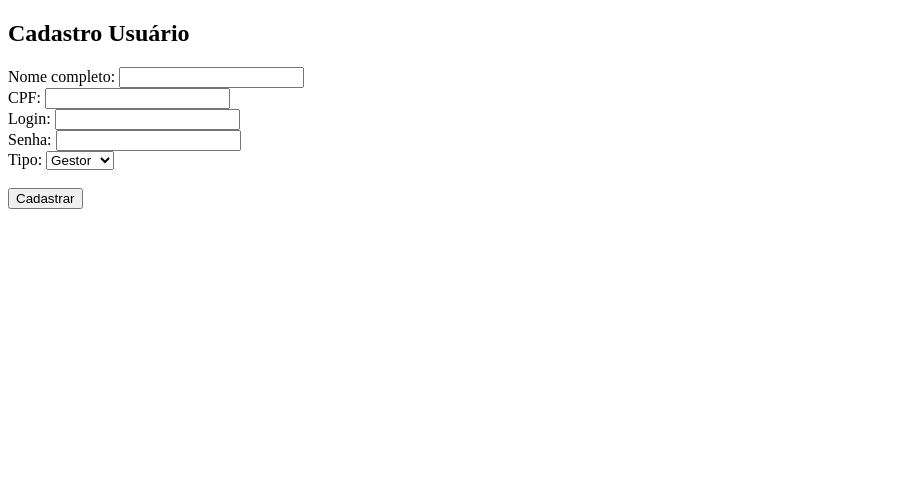
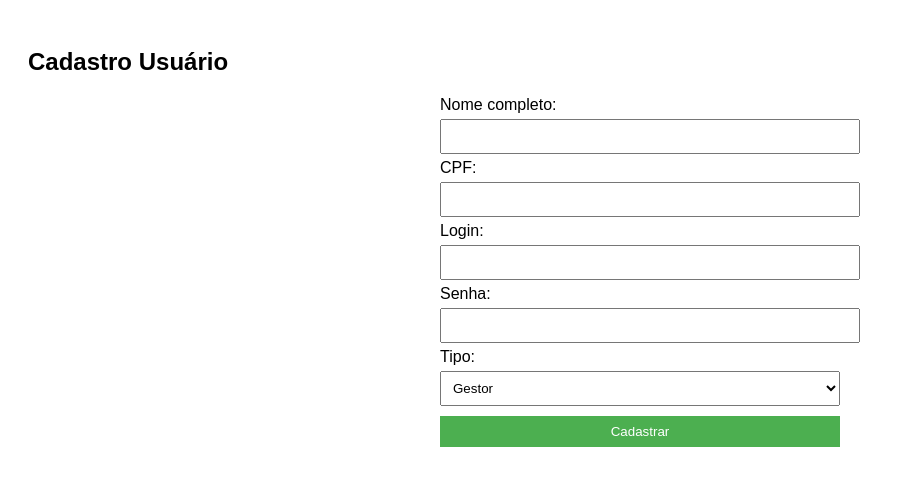
Before and after one commit to 12212cmt/sistema-escala-gbm, a plain HTML site: page index.html in a window 1280 px wide. Shown: the whole page, without its empty margins (0-915 px from the left). Drawn offline with Linux system fonts and the light colour scheme.

Commit message:
Update index.html

```diff
--- a/index.html
+++ b/index.html
@@ -1,26 +1,45 @@
 <!DOCTYPE html>
-<html>
+<html lang="pt-BR">
 <head>
-  <title>Cadastro</title>
+  <meta charset="UTF-8">
+  <title>Cadastro Usuário - Escala BC</title>
+  <style>
+    body { font-family: Arial, sans-serif; padding: 20px; }
+    form { max-width: 400px; margin: auto; }
+    input, select, button { width: 100%; margin: 5px 0; padding: 8px; }
+    button { background-color: #4CAF50; color: white; border: none; cursor: pointer; }
+    button:hover { background-color: #45a049; }
+  </style>
 </head>
 <body>
   <h2>Cadastro Usuário</h2>
   <form id="cadastroForm">
-    Nome completo: <input type="text" name="nome" required><br>
-    CPF: <input type="text" name="cpf" required><br>
-    Login: <input type="text" name="login" required><br>
-    Senha: <input type="password" name="senha" required><br>
-    Tipo:
+    <label>Nome completo:</label>
+    <input type="text" name="nome" required>
+
+    <label>CPF:</label>
+    <input type="text" name="cpf" required>
+
+    <label>Login:</label>
+    <input type="text" name="login" required>
+
+    <label>Senha:</label>
+    <input type="password" name="senha" required>
+
+    <label>Tipo:</label>
     <select name="tipo" required>
       <option value="Gestor">Gestor</option>
       <option value="Usuário">Usuário</option>
-    </select><br><br>
+    </select>
+
     <button type="submit">Cadastrar</button>
   </form>
 
   <script>
     const form = document.getElementById('cadastroForm');
-    form.addEventListener('submit', function(e){
+    const SCRIPT_URL = "https://script.google.com/macros/s/AKfycbzs_yugkefNKWSRVlc6SdgUC6Onca7Y-acDIP2VHpdOJFWtfXvdPFwBcYMqUkzRnbEfrg/exec";
+
+    form.addEventListener('submit', function(e) {
       e.preventDefault();
 
       const data = {
@@ -31,16 +50,19 @@
         tipo: form.tipo.value
       };
 
-      fetch("https://script.google.com/macros/s/AKfycbypty12Hb8XpEY1exZe1BF3M3HZf3-Yzcb7mum0_NQt41qJrAmvYcJ4VJhmn7DTgeZdig/exec", {
+      fetch(SCRIPT_URL, {
         method: "POST",
         body: JSON.stringify(data)
       })
       .then(res => res.json())
       .then(response => {
-        alert("Cadastro realizado! ID: " + response.id);
+        alert("Cadastro realizado com sucesso! ID: " + response.id);
         form.reset();
       })
-      .catch(err => alert("Erro ao enviar: " + err));
+      .catch(err => {
+        console.error(err);
+        alert("Erro ao enviar dados. Verifique se o Apps Script está publicado corretamente.");
+      });
     });
   </script>
 </body>
```
